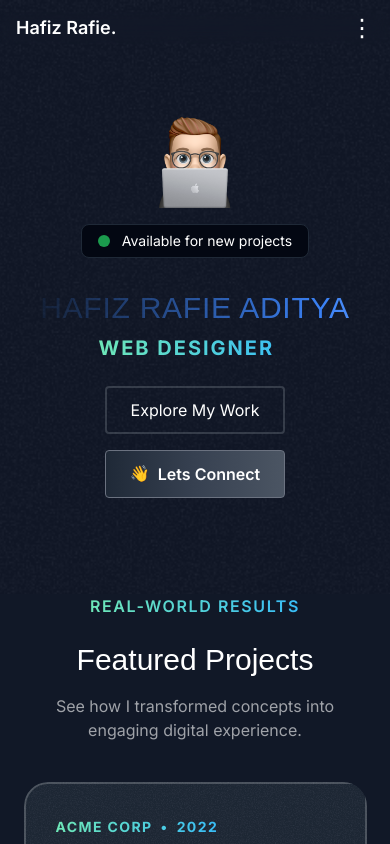
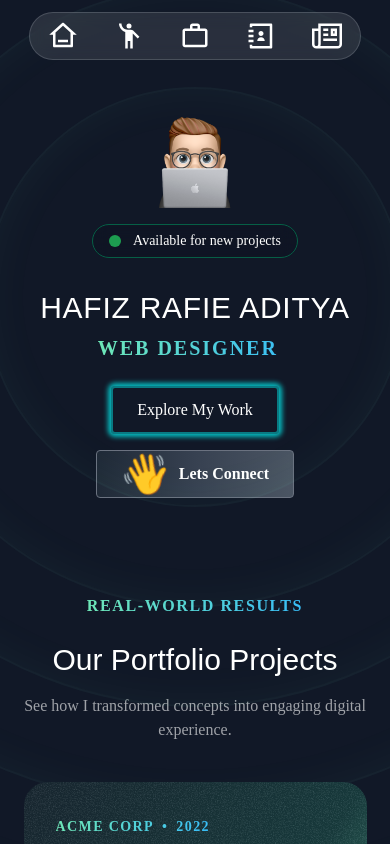
Before and after one commit to hfzrfa/revisi-1, a Next.js app: page / in a window 390 px wide. Built offline with nearby package versions, Linux system fonts and the light colour scheme; a web font is replaced by a local one.

Commit message:
new updates

```diff
--- a/src/app/globals.css
+++ b/src/app/globals.css
@@ -10,6 +10,10 @@
     .hero-ring {
         @apply absolute inset-0 size-[690px] border-2 top-1/2 left-1/2 -translate-x-1/2 -translate-y-1/2 rounded-full border-emerald-300/5 shadow-[0_0_80px_inset] shadow-emerald-300/5;
     }
+
+    .animate-borderPulseGlow {
+      animation: borderPulseGlow 2s ease-in-out infinite;
+  }
 
 }
 
@@ -40,6 +44,54 @@
     }
   }
 
+  /* SAY HELLO ANIMASI */
+
+  .hello-container {
+    display: flex;
+    align-items: center;
+    justify-content: center;
+    font-size: 2rem;
+    gap: 10px; /* Jarak antara ikon dan teks */
+  }
+
+  .animate-hello {
+    font-size: 2.5rem; /* Ukuran ikon */
+    animation: wave-animation 1s infinite;
+  }
+
+  .animate-text {
+    font-size: 2.5rem;
+    font-weight: bold;
+    color: #007BFF;
+    opacity: 0;
+    animation: text-appear 2s forwards 1s; /* Animasi muncul */
+  }
+
+  @keyframes wave-animation {
+    0% {
+      transform: rotate(0deg);
+    }
+    50% {
+      transform: rotate(15deg);
+    }
+    100% {
+      transform: rotate(0deg);
+    }
+  }
+
+  @keyframes text-appear {
+    0% {
+      opacity: 0;
+      transform: translateY(10px);
+    }
+    100% {
+      opacity: 1;
+      transform: translateY(0);
+    }
+  }
+
+  /* SAMPAI SINI */
+
   .animate-gradient {
     background-size: 200% 200%;
     animation: gradient 3s ease infinite;
@@ -59,3 +111,62 @@
   .no-scrollbar::-webkit-scrollbar {
     display: none; /* Chrome, Safari, dan Opera */
   }
+
+  .hello-container {
+  display: flex;
+  align-items: center;
+  justify-content: center;
+  font-size: 2rem;
+  gap: 10px; /* Jarak antara ikon dan teks */
+}
+
+.animate-hello {
+  font-size: 2.5rem; /* Ukuran ikon */
+  animation: wave-animation 1s infinite;
+}
+
+.animate-text {
+  font-size: 2.5rem;
+  font-weight: bold;
+  color: #007BFF;
+  opacity: 0;
+  animation: text-appear 2s forwards 1s; /* Animasi muncul */
+}
+
+@keyframes wave-animation {
+  0% {
+    transform: rotate(0deg);
+  }
+  50% {
+    transform: rotate(15deg);
+  }
+  100% {
+    transform: rotate(0deg);
+  }
+}
+
+@keyframes text-appear {
+  0% {
+    opacity: 0;
+    transform: translateY(10px);
+  }
+  100% {
+    opacity: 1;
+    transform: translateY(0);
+  }
+}
+
+@keyframes borderPulseGlow {
+  0% {
+    border-color: transparent;
+    box-shadow: 0 0 0 2px rgba(0, 255, 255, 0.6); /* Glow dim */
+  }
+  50% {
+    border-color: rgba(0, 255, 255, 0.8);
+    box-shadow: 0 0 10px 4px rgba(0, 255, 255, 0.8); /* Glow terang */
+  }
+  100% {
+    border-color: transparent;
+    box-shadow: 0 0 0 2px rgba(0, 255, 255, 0.6); /* Glow dim kembali */
+  }
+}
--- a/src/app/layout.tsx
+++ b/src/app/layout.tsx
@@ -3,7 +3,7 @@ import { Inter, Calistoga} from 'next/font/google';
 import "./globals.css";
 import { twMerge } from "tailwind-merge";
 
-const inter = Inter({ subsets: ['latin'], variable: "--font-sans"});
+const inter = Inter({ subsets: ["latin"], variable: "--font-serif"});
 const calistoga = Calistoga({
   subsets: ['latin'],
   variable: "--font-serif",
--- a/src/sections/Header.tsx
+++ b/src/sections/Header.tsx
@@ -1,4 +1,48 @@
+// import { RiHome3Line } from "react-icons/ri";
+// import { MdEmojiPeople } from "react-icons/md";
+// import { MdOutlineWorkOutline } from "react-icons/md";
+// import { RiContactsBook3Line } from "react-icons/ri";
+// import { GrArticle } from "react-icons/gr";
+
+// export const Header = () => {
+//   return (
+//     <div className="">
+
+//       <nav className="flex flex-col gap-y-6 fixed bottom-6 bg-white/10 backdrop-blur">
+//       {/* <nav className="flex flex-col item-center bg-white/15 gap-y-4 fixed buttom-50 mt-auto rounded:full"> */}
+//         <RiHome3Line  size={37}/>
+//         <MdOutlineWorkOutline size={37}/>
+//         <MdEmojiPeople size={37}/>
+//         <GrArticle size={37}/>
+//         <RiContactsBook3Line className="text-grey-900"size={37}/>
+
+//       </nav>
+
+
+//     </div>
+//   );
+// };
+
+// // flex justify-center items-center relative top-3 z-50
+// // fixed top-0 buttom-0 right full w-screen h-screen z-30 bg-[#2e2257] transition={{delay: 0.5, duration: 0.5}} backdrop-filter backdrop-blur-lg
+
+// // flex flex-col item-center xl:justify-center gap-y-4 fixed h-max bottom-0 mt-auto xl:right-[2%] z-50 top-0 w-full xl:w-16 xl:max-w-md xl:h-screen
+
+// // hidden md:flex gap-4 p-2.5 border border-white rounded-full
+
+// // flex xl:flex-col items-center justify-between xl:justify-center gap-y-10  md:px-10 xl:px-0  backdrop-blur-sm text-3xl xl:text-xl xl:rounded-full hidden md:flex gap-12 p-2.5 border border-white rounded-full
+
+// // flex gep-4 p-2.5 border border-white rounded-full
+
+// // flex gap-1 p-0.5 border border-white/15 rounded-full bg-white/10 backdrop-blur
+
+
 'use client';
+import { RiHome3Line } from "react-icons/ri";
+import { MdEmojiPeople } from "react-icons/md";
+import { MdOutlineWorkOutline } from "react-icons/md";
+import { RiContactsBook3Line } from "react-icons/ri";
+import { GrArticle } from "react-icons/gr";
 
 import { useState } from "react";
 
@@ -6,72 +50,24 @@ export const Header = () => {
   const [isMenuOpen, setIsMenuOpen] = useState(false);
 
   return (
-    <div className="fixed top-3 w-full z-50 flex justify-between items-center px-4 backdrop-blur">
-      {/* Logo atau judul */}
-      <div className="text-white text-lg font-semibold">Hafiz Rafie.</div>
-
-      {/* Menu untuk desktop */}
-      <nav className="hidden md:flex gap-4 p-2.5 border border-white rounded-full">
+    <div className="flex justify-center items-center fixed top-3 left-0 right-0 z-50">
+      <nav className="flex gap-1 mx-auto p-0.5 border animate-borderPulse hover:bg-emerald-800 transition rounded-full bg-white/10 backdrop-blur ">
         <a href="#" className="nav-item text-white hover:text-gray-300">
-          Home
+          <RiHome3Line size={30} />
         </a>
         <a href="#" className="nav-item text-white hover:text-gray-300">
-          About
+          <MdEmojiPeople size={30} />
         </a>
         <a href="#" className="nav-item text-white hover:text-gray-300">
-          Project
+          <MdOutlineWorkOutline size={30} />
         </a>
         <a href="#" className="nav-item text-white hover:text-gray-300">
-          Contact
+          <RiContactsBook3Line size={30} />
         </a>
         <a href="#" className="nav-item text-white hover:text-gray-300">
-          Article
+          <GrArticle size={30} />
         </a>
       </nav>
-
-      {/* Menu ikon hamburger untuk mobile */}
-      <button
-        className="md:hidden text-white text-2xl"
-        onClick={() => setIsMenuOpen(!isMenuOpen)}
-      >
-        &#x22EE; {/* Ikon titik tiga */}
-      </button>
-
-      {/* Dropdown menu untuk mobile */}
-      {isMenuOpen && (
-        <div className="absolute top-16 right-4 bg-white/10 border border-white/15 backdrop-blur rounded-lg shadow-lg p-4">
-          <a
-            href="#"
-            className="block text-white hover:text-gray-300 mb-2"
-          >
-            Home
-          </a>
-          <a
-            href="#"
-            className="block text-white hover:text-gray-300 mb-2"
-          >
-            About
-          </a>
-          <a
-            href="#"
-            className="block text-white hover:text-gray-300 mb-2"
-          >
-            Project
-          </a>
-          <a
-            href="#"
-            className="block text-white hover:text-gray-300 mb-2"
-          >
-            Contact
-          </a>
-          <a
-            href="#"
-            className="block text-white hover:text-gray-300"
-          >
-            Article
-          </a>
-        </div>
-      )}
     </div>
   );
 };
--- a/src/sections/Hero.tsx
+++ b/src/sections/Hero.tsx
@@ -4,38 +4,39 @@ import memojiImage from "@/assets/images/memoji-computer.png";
 import Image from "next/image";
 import grainImage from "@/assets/images/grain.jpg";
 import { Typewriter } from 'react-simple-typewriter';
+import StarIcon from "@/assets/icons/star.svg";
+// import { HeroOrbit } from "@/components/HeroOrbit";
 
 export const HeroSection = () => {
   return (
-    <div className="py-16 sm:py-24 md:py-32 lg:py-48 relative z-0 ">
+    <div className="py-16 sm:py-24 md:py-32 lg:py-48 relative z-0 overflow-x-clip">
 
-      {/* Noise Background */}
-      <div
-        className="absolute inset-0 -z-30 opacity-5 bg-cover bg-center"
-        style={{
-          backgroundImage: `url(${grainImage.src})`,
-        }}
-      ></div>
+      {/* <div className="size-[420px] hero-ring"></div>
+      <div className="size-[620px] hero-ring"></div>
+      <div className="size-[820px] hero-ring"></div>
+      <div className="size-[1020px] hero-ring"></div>
+      <div className="size-[1220px] hero-ring"></div>
+      <HeroOrbit size={800}>
+        <StarIcon className="size-28 text-emerald-300" />
+      </HeroOrbit> */}
 
-      {/* Ring Hero */}
-      {/* <div className="absolute inset-0 flex justify-center items-center -z-20">
-        <div className="w-[690px] h-[690px] rounded-full border border-gray-700 animate-pulse"></div>
-        <div className="w-[890px] h-[890px] rounded-full border border-gray-800"></div>
-      </div> */}
 
+
+      <div className="size-[420px] absolute inset-0 border-2 top-1/2 left-1/2 -translate-x-1/2 -translate-y-1/2 rounded-full border-emerald-300/5 shadow-[0_0_50px_inset] shadow-emerald-300/5" ></div>
+      <div className="size-[620px] absolute inset-0 border-2 top-1/2 left-1/2 -translate-x-1/2 -translate-y-1/2 rounded-full border-emerald-300/5 shadow-[0_0_50px_inset] shadow-emerald-300/5" ></div>
+      <div className="size-[820px] absolute inset-0 border-2 top-1/2 left-1/2 -translate-x-1/2 -translate-y-1/2 rounded-full border-emerald-300/5 shadow-[0_0_50px_inset] shadow-emerald-300/5" ></div>
+      <div className="size-[1020px] absolute inset-0 border-2 top-1/2 left-1/2 -translate-x-1/2 -translate-y-1/2 rounded-full border-emerald-300/5 shadow-[0_0_50px_inset] shadow-emerald-300/5"></div>
+      <div className="size-[1220px] absolute inset-0 border-2 top-1/2 left-1/2 -translate-x-1/2 -translate-y-1/2 rounded-full border-emerald-300/5 shadow-[0_0_50px_inset] shadow-emerald-300/5" ></div>
+
+      {/* PP IMAGE */}
       <div className="container px-6 sm:px-8 lg:px-12 mx-auto">
         <div className="flex flex-col items-center text-center">
-
-          {/* Gambar */}
           <Image
             src={memojiImage}
             className="w-20 h-20 sm:w-28 sm:h-28 md:w-36 md:h-36 lg:w-48 lg:h-48"
-            alt="Person peeking from behind laptop"
-          />
-
-          {/* Status Proyek */}
-          <div className="bg-gray-950 border border-gray-800 px-4 py-1.5 mt-4 inline-flex items-center gap-3 rounded-lg">
-            <div className="bg-green-500 w-3 h-3 rounded-full animate-blink"></div>
+            alt="Person peeking from behind laptop"/>
+          <div className="bg-gray-950/10 border border-emerald-800 px-4 py-1.5 mt-4 inline-flex items-center gap-3 rounded-full backdrop-blur">
+            <div className="bg-green-500 w-3 h-3 rounded-2xl animate-blink"></div>
             <div className="text-white text-xs sm:text-sm md:text-base">
               Available for new projects
             </div>
@@ -43,7 +44,9 @@ export const HeroSection = () => {
 
           {/* Heading dan Deskripsi */}
           <div className="uppercase max-w-2xl mx-auto mt-8">
-          <h1 className="font-serif text-2xl sm:text-3xl md:text-4xl lg:text-5xl text-center tracking-wide leading-snug bg-gradient-to-l from-white via-blue-500 to-skye-400 bg-clip-text text-transparent animate-gradient">
+            {/* JIKA INGIN PAKAI ANIMASI PAKAI CLASS INI
+            bg-gradient-to-l from-white via-blue-500 to-skye-400 bg-clip-text text-transparent animate-gradient (tambahin setelah snug) */}
+          <h1 className="font-serif text-2xl sm:text-3xl md:text-4xl lg:text-5xl text-center tracking-wide leading-snug ">
           Hafiz Rafie Aditya
           </h1>
 
@@ -58,17 +61,16 @@ export const HeroSection = () => {
                 delaySpeed={1000}
               />
             </h2>
-
           </div>
 
 
           {/* Tombol */}
           <div className="flex flex-wrap justify-center gap-4 mt-6">
-            <button className="gap-2 border-2 text-white px-4 sm:px-6 h-10 sm:h-12 rounded animate-borderPulse hover:bg-blue-500 transition text-sm sm:text-base">
+            <button className="gap-2 border-2 text-white px-4 sm:px-6 h-10 sm:h-12 rounded animate-borderPulseGlow hover:bg-emerald-500 transition text-sm sm:text-base">
               <span>Explore My Work</span>
             </button>
             <button className="bg-gradient-to-r from-gray-800 via-gray-700 to-gray-600 text-white px-4 sm:px-6 h-10 sm:h-12 rounded border border-gray-500 hover:bg-gradient-to-r hover:from-blue-600 hover:via-blue-500 hover:to-blue-400 hover:border-blue-500 transition-all duration-50 ease-in-out flex items-center gap-2 text-sm sm:text-base">
-              <span className="animate-bounce">👋</span>
+              <span className="animate-hello size-auto">👋</span>
               <span className="font-semibold">Lets Connect</span>
             </button>
           </div>
--- a/src/sections/Projects.tsx
+++ b/src/sections/Projects.tsx
@@ -5,6 +5,7 @@ import aiStartupLandingPage from "@/assets/images/ai-startup-landing-page.png";
 import CheckCircleIcon from "@/assets/icons/check-circle.svg";
 import ArrowUpRightIcon from "@/assets/icons/arrow-up-right.svg";
 import grainImage from "@/assets/images/grain.jpg";
+import { SectionHeader } from "@/components/SectionHeader";
 
 const portfolioProjects = [
   {
@@ -16,7 +17,7 @@ const portfolioProjects = [
       { title: "Improved site speed by 50%" },
       { title: "Increased mobile traffic by 35%" },
     ],
-    link: "https://youtu.be/4k7IdSLxh6w",
+    link: "",
     image: darkSaasLandingPage,
   },
   {
@@ -28,7 +29,7 @@ const portfolioProjects = [
       { title: "Expanded customer reach by 35%" },
       { title: "Increased brand awareness by 15%" },
     ],
-    link: "https://youtu.be/7hi5zwO75yc",
+    link: "",
     image: lightSaasLandingPage,
   },
   {
@@ -40,34 +41,28 @@ const portfolioProjects = [
       { title: "Improved site speed by 50%" },
       { title: "Increased mobile traffic by 35%" },
     ],
-    link: "https://youtu.be/Z7I5uSRHMHg",
+    link: "",
     image: aiStartupLandingPage,
   },
 ];
 
 export const ProjectsSection = () => {
-  return <section className="pb-16  lg:py-24">
+  return <section className="pb-16 lg:py-24">
+    {/* Container Our Portfolio */}
+    <div>
     <div className="container">
-        <div className="flex justify-center ">
-        <p className="uppercase font-semibold tracking-widest bg-gradient-to-r from-emerald-300 to-sky-400 text-center bg-clip-text text-transparent">
-            Real-world Results
-            </p>
-        </div>
-        <h2 className="font-serif text-3xl md:text-5xl text-center mt-6">
-            Featured Projects
-            </h2>
-        <p className="text-center md:text-lg lg:text-lg text-white/60 mt-4 max-w-md mx-auto">
-        See how I transformed concepts into engaging digital experience.
-        </p>
-        <div className="mt-10 md:mt-20 flex flex-col gap-20 ">
+      <SectionHeader eyebrow="Real-world Results" title="Our Portfolio Projects" description="See how I transformed concepts into engaging digital experience." />
+      </div>
+
+      {/* Container Portfolio Projects */}
+        <div className="container mt-10 md:mt-20 flex flex-col gap-20 ">
             {portfolioProjects.map(project => (
-                <div key={project.title} className="bg-gray-800 rounded-3xl relative z-0 overflow-hidden after:z-10 after:content-[''] after:absolute after:inset-0 after:outline-2 after:outline after:-outline-offset-2 after:rounded-s-3xl after:outline-white/20 px-8 pt-8 md:pt-12 md:px-10 lg:pt-16 lg:px-20 after:pointer-events-none"
+                <div key={project.title} className="bg-gray-800 rounded-3xl relative z-0 overflow-hidden after:z-10 after:content-[''] after:absolute after:inset-0 after:-outline-offset-2 after:rounded-s-3xl  px-8 pt-8 md:pt-12 md:px-10 lg:pt-16 lg:px-20 after:pointer-events- bg-gradient-to-br from-emerald-950/15 via-emerald-600/20 to-emerald-300"
                 >
-                    <div className="absolute inset-0 -z-10 opacity-5"
+                    <div className="absolute inset-0 -z-10 opacity-10"
                     style={{backgroundImage: `url(${grainImage.src})`
                     }}>
                     </div>
-
 
                     <div className="lg:grid lg:grid-cols-2 lg:gap-16">
                      <div className="lg:pb-16">
@@ -78,11 +73,11 @@ export const ProjectsSection = () => {
                         </div>
 
 
-                    <h3 className="font-serif text-2xl mt-2 md:mt-5 md:text-4xl">{project.title}</h3>
+                    <h3 className="font-serif text-2xl mt-2 md:mt-5 md:text-4xl ">{project.title}</h3>
                     <hr className="border-t-2 border-white/5 mt-4 md:mt-5" />
                     <ul className="flex flex-col gap-4 mt-4 md:mt-5">
                       {project.results.map((result, index) => (
-                        <li key={index} className="flex gap-2 text-sm md:text-base text-white/50">
+                        <li key={index} className="flex gap-2 text-sm md:text-base text-white/70">
                           <CheckCircleIcon className="size-5 md:size-6" />
                           <span>{result.title}</span>
                         </li>
```
